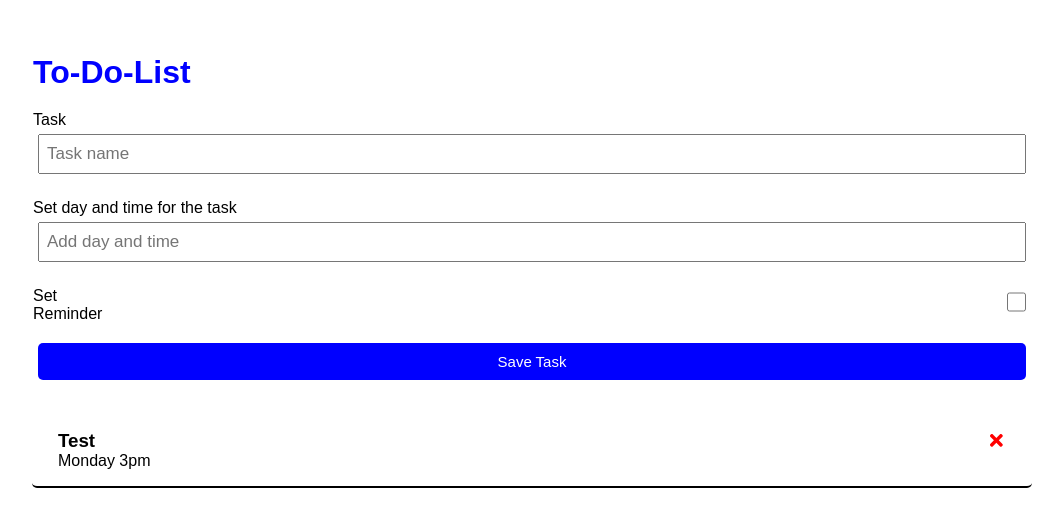
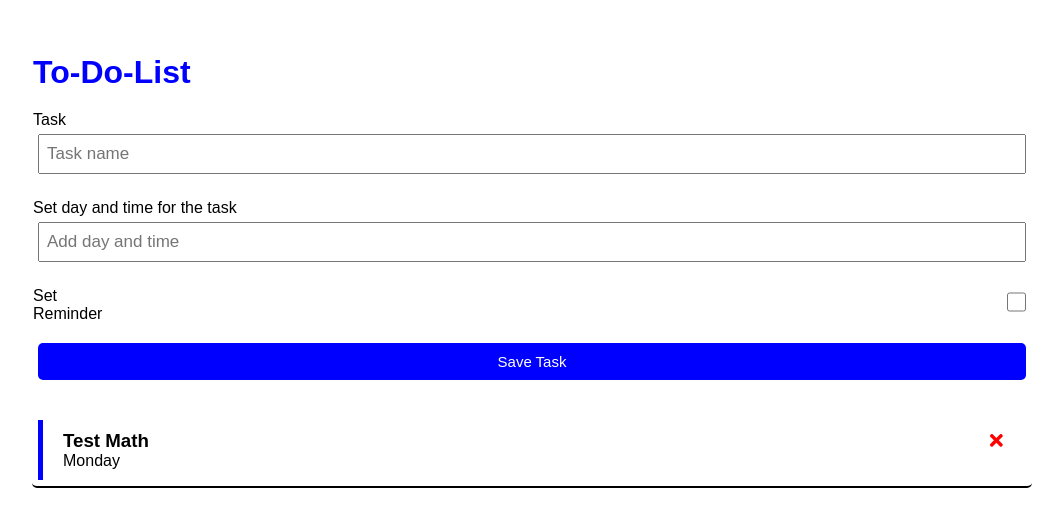
Before and after one commit to MyshioN/To-Do-React, a React (Vite) app in the folder todoapp/: page / in a window 1280 px wide. Shown: the part 130-656 px from the top of the page, without its empty margins (108-1171 px from the left). Built offline with nearby package versions, Linux system fonts and the light colour scheme; data requests are answered from the project's data file.

Commit message:
Final app

```diff
--- a/todoapp/db.json
+++ b/todoapp/db.json
@@ -1,10 +1,10 @@
 {
   "tasks": [
     {
-      "text": "Test",
-      "day": "Monday 3pm",
-      "reminder": false,
-      "id": 1
+      "text": "Test Math",
+      "day": "Monday",
+      "reminder": true,
+      "id": 2
     }
   ]
 }
--- a/todoapp/src/App.jsx
+++ b/todoapp/src/App.jsx
@@ -32,7 +32,7 @@ function App() {
     body: JSON.stringify(task)
   })
 
-  const data = await res.json()
+  const data = await res.json();
 
   setTasks([...tasks, data])
 }
```
